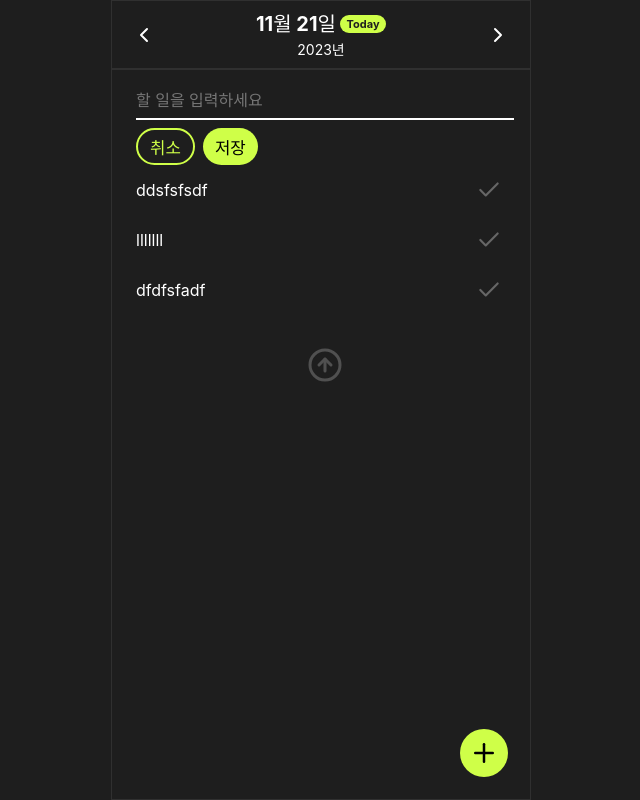
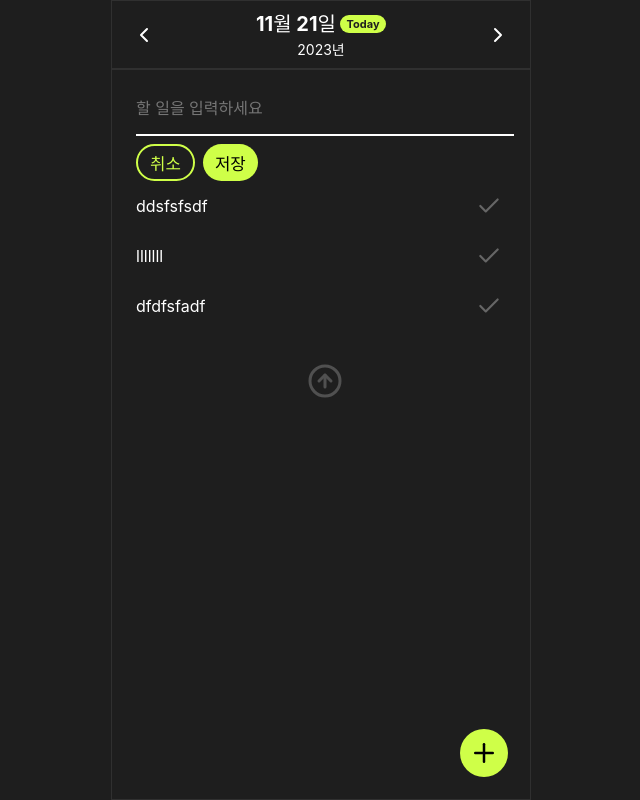
Before and after one commit to Ji-hoon/Elice-Todo-List, a React (Vite) app: page / in a window 1280 px wide. Both pictures are taken after a click on the button 803 px from the left and 753 px from the top of the page. Shown: the whole page, without its empty margins (319-959 px from the left). Built offline with nearby package versions, Linux system fonts and the light colour scheme.

Commit message:
REFACTOR : 중복 및 주석 코드 정리

```diff
--- a/src/components/Header.tsx
+++ b/src/components/Header.tsx
@@ -4,8 +4,6 @@ import { useState, useRef, useEffect } from 'react';
 import { FiCheck, FiPlus, FiChevronLeft, FiChevronRight, FiArrowUpCircle } from "react-icons/fi";
 
 import format from 'date-fns/format';
-import addDays from 'date-fns/addDays';
-import subDays from 'date-fns/subDays';
 
 type HeaderProps = {
     handleMovePrevDate: Function;
--- a/src/components/TodoItem.tsx
+++ b/src/components/TodoItem.tsx
@@ -37,6 +37,8 @@ export default function TodoItem({
 
     const [addInputValue, setAddInputValue] = useState("");
 
+    const [editInputValue, setEditInputValue] = useState("");
+
     function handleChangeAddInputValue(event:React.ChangeEvent<HTMLInputElement>) {
         setAddInputValue(event.target.value);
         //console.log(addInputValue);
@@ -66,10 +68,10 @@ export default function TodoItem({
     }
 
     const onToggleDone = (id:string) => {
-        console.log(id);
+        //console.log(id);
         const newTodo = JSON.parse(localStorage.getItem('todoData'));
         const targetItem = newTodo.filter((item) => item.id === id );
-        console.log(targetItem);
+        //console.log(targetItem);
         targetItem[0].isDone = !targetItem[0].isDone;
         localStorage.setItem('todoData', JSON.stringify(newTodo));
         onRefreshTodo();
@@ -79,15 +81,16 @@ export default function TodoItem({
 
     return(
         <div style={{padding:"0",display:"flex",flexDirection: "column", width:"100%"}} >
+
             {itemType == "add" && ( <>
                 <input placeholder="할 일을 입력하세요"
                     type="text"
                     onChange={(e) => handleChangeAddInputValue(e)}
-                    style={{fontSize: "1em", padding: "8px 0",
+                    style={{fontSize: "1em", padding: "0",
                         background: "transparent",
                         border: "none",
                         borderBottom: "2px solid #FFF",
-                        outline: "none", color: "#FFF"}}
+                        outline: "none", color: "#FFF",height:52}}
                 />
                 <Spacing size={8}/>
                 <div style={{display:"flex", gap: 8}}>
@@ -98,6 +101,7 @@ export default function TodoItem({
                 style={{border:"none", background:"#CFFF48", color: "#000", borderRadius: 30, fontWeight: 700, fontSize: "1.05em",  cursor:"pointer", padding: "5px 12px 4px"}}>저장</button>
                 </div>
             </>)}
+
             {itemType==="default" && (
                 <div style={{display:'flex', flexDirection: "row", justifyContent:"space-between"}}>
                 <Content isDone={itemInfo.todo.isDone}>{itemInfo.todo.content}</Content>
@@ -108,6 +112,7 @@ export default function TodoItem({
                 </DoneButton>
               </div>
             )}
+
         </div>
     )
 }
@@ -119,6 +124,7 @@ const Content = styled.div<{isDone:boolean}>`
     overflow: hidden;
     text-overflow:ellipsis;
     user-select: none;
+    font-size: 1em;
     text-decoration:  ${(props) => (props.isDone ? "line-through" : "none")};
     color: ${(props) => (props.isDone ? "#999" : "#FFF")};
 `;
--- a/src/components/pages/Main/index.tsx
+++ b/src/components/pages/Main/index.tsx
@@ -11,8 +11,6 @@ import { TodoItemType, InputMode } from "../../../types/index.ts";
 import TodoItem from "../../TodoItem.tsx";
 import Header from "../../Header.tsx";
 
-
-//import useTodoItems from "./hooks/useTodoItems.ts"
 import styled from "styled-components";
 
 const defaultInputMode: InputMode = {type: "default"};
@@ -23,12 +21,11 @@ export default function Main() {
 
   const [currentDate, setCurrentDate] = useState( new Date() );
   const [todoItems, setTodoItems] = useState<TodoItemType[]>([]);
-//   const [addInputValue, setAddInputValue] = useState("");
+
   const [editInputValue, setEditInputValue] = useState("");
 
   const [inputMode, setInputMode] = useState<InputMode>(defaultInputMode);
 
-  //const { onAddTodoItem, onToggleDone } = useTodoItems();
 
   const elementRef = useRef(null);
   //console.log(currentDate);
@@ -44,32 +41,6 @@ export default function Main() {
   function handleResetInputMode() {
     setInputMode(defaultInputMode);
   }
-
-//   function handleChangeAddInputValue(event:React.ChangeEvent<HTMLInputElement>) {
-//     setAddInputValue(event.target.value);
-//   }
-
-//   function handleAddTodoItem() {
-//     // todoItems에 추가하고 인풋모드를 리셋한다.
-//     const newTodo = [...todoItems];
-
-//     const date = new Date();
-//     const year = date.getFullYear();
-//     const month = ('0' + (date.getMonth() + 1)).slice(-2);
-//     const day = ('0' + date.getDate()).slice(-2);
-//     const dateStr = `${year}-${month}-${day}`;
-
-//     const lastId = newTodo.map(item => parseInt(item.id))
-//     .reduce((prev, curr) => prev > curr ? prev : curr, 0);
-//     newTodo.push({id: String(lastId+1),
-//       content : addInputValue,
-//       isDone: false,
-//       createdAt : dateStr,
-//     });
-//     setTodoItems(newTodo);
-//     handleResetInputMode();
-//     console.log(todoItems);
-//   }
 
   function handleMoveNextDate() {
     const newDate = addDays(currentDate, 1);
@@ -110,8 +81,8 @@ export default function Main() {
         localStorage.setItem('todoData', JSON.stringify(todoItemsDummy));
         return;
     }
-    //const parsedData = JSON.parse(savedData);
-    //setTodoItems(parsedData);
+    const parsedData = JSON.parse(savedData);
+    setTodoItems(parsedData);
   },[]);
 
   useEffect( () => {
@@ -121,6 +92,7 @@ export default function Main() {
   useEffect( () => {
     onRefreshTodo();
   }, [currentDate, ]);
+
 
   return (
     <main style={{ maxWidth: 420, height: "100vh", margin: "0 auto",backgroundColor: "#1e1e1e",position:"relative",
@@ -133,6 +105,7 @@ export default function Main() {
             width: 48, height: 48, placeItems: "center",placeContent: "center", cursor:"pointer", border:"none", }}>
         <FiPlus color="var(--color-black)" size={30}/>
       </button>
+
       <section ref={elementRef}
                style={{overflow:"hidden auto", height: "100%", padding: "0 0 2em", }}>
 
@@ -159,10 +132,12 @@ export default function Main() {
               )
             })
           }
+
           <div style={{display:"flex", justifyContent:"center", width:"fit-content", margin: "2em 0 0", cursor:"pointer"}}
               onClick={scrollToTop}>
             <FiArrowUpCircle color="#505050" size="36"/>
           </div>
+
         </div>
       </section>
     </main>
```
